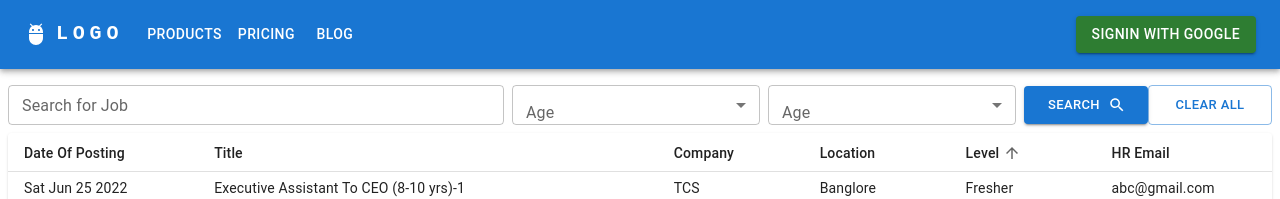
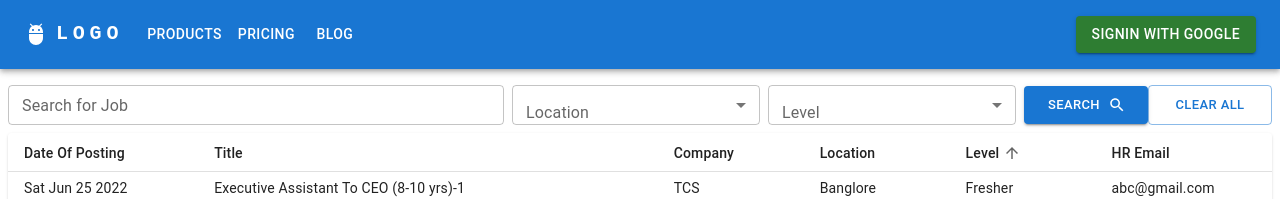
Before and after one commit to ymdahake/jobportal, a React (Create React App) app: page / in a window 1280 px wide. Shown: the top 199 px of the page. Built offline with nearby package versions, Linux system fonts and the light colour scheme.

Commit message:
Added Filters  handler

```diff
--- a/src/components/JobSearchInput/JobSearchInput.tsx
+++ b/src/components/JobSearchInput/JobSearchInput.tsx
@@ -1,12 +1,16 @@
 import { Box, TextField } from "@mui/material";
 import React from "react";
 
-export default function JobSearchInput() {
+interface Childprops {
+  onSearchQueryChange :(input :string)=>void;
+}
+
+export default function JobSearchInput(props :Childprops) {
+  const {onSearchQueryChange} = props
   const onInputChange = (
     event: React.ChangeEvent<HTMLTextAreaElement | HTMLInputElement>
   ) => {
-    console.log(event.target.value);
-    console.log("input changed");
+    onSearchQueryChange(event.target.value)
   };
 
   return (
--- a/src/components/JobTable/JobTable.tsx
+++ b/src/components/JobTable/JobTable.tsx
@@ -14,21 +14,27 @@ import { visuallyHidden } from "@mui/utils";
 import { Data } from "../../models/Job";
 import { Column } from "../../models/JobTableColumns";
 import { GetAllJobData } from "../../services/JobService";
-import { Button, Grid, styled } from "@mui/material";
-import MultiSelectFilter from "./../MultiSelectFilter/MultiSelectFilter";
+import { Button, styled } from "@mui/material";
 import SingleSelectFilter from "./../SingleSelectFilter/SingleSelectFilter";
 import JobSearchInput from "./../JobSearchInput/JobSearchInput";
-import { ClearAll, Search } from "@mui/icons-material";
+import { Search } from "@mui/icons-material";
 import { jobsData } from "./../../utils/MockData";
+import { Option } from "../../models/Option";
 
-// interface Column {
-//   id: 'jobId' | 'title' | 'company' | 'description' | 'location'|'remote' |'level'|'hrEmail'| 'dateOfPosting';
-//   label: string;
-//   minWidth?: number;
-//   align?: 'right';
-//   format?: (value: number) => string;
+export const locations: Option[] = [
+  { key: "Banglore", value: "Banglore" },
+  { key: "Chennai", value: "Chennai" },
+  { key: "Mumbai", value: "Mumbai" },
+  { key: "Pune", value: "Pune" },
+  { key: "Delhi", value: "Delhi" },
+  { key: "Hydrabad", value: "Hydrabad" },
+];
 
-// }
+export const levels: Option[] = [
+  { key: "Fresher", value: "Fresher" },
+  { key: "Senior", value: "Senior" },
+  { key: "Expert", value: "Expert" },
+];
 
 const columns: Column[] = [
   // { id: 'jobId', label: 'JobID', minWidth: 20  },
@@ -65,39 +71,6 @@ const columns: Column[] = [
     minWidth: 120,
   },
 ];
-
-// interface Data {
-//   jobTitle: string;
-//   city: string;
-//   domain: string;
-//   email: string;
-//   publishedDate: string;
-//   entryLevel: string;
-// }
-
-// function createData(
-//     jobId: string,
-//     title: string,
-//     company: string,
-//     description: string,
-//     location: string,
-//     remote: string,
-//     level: string,
-//     hrEmail: string,
-//     dateOfPosting :string
-// ): Data {
-//   return { jobId, title, company, description, location,remote,level,hrEmail,dateOfPosting };
-// }
-
-// const rows = [
-//   createData('1','Executive Assistant To CEO (8-10 yrs)-1','Deloitte','Description', 'Banglore','Yes', 'Fresher', 'ymdahake@gmail.com',new Date().toDateString()),
-//   createData('2','Yulu - Financial Planning & Analysis Role (7-14 yrs)','Deloitte','Description', 'Banglore','Yes', 'Fresher', 'ymdahake@gmail.com',new Date().toDateString()),
-//   createData('3','nurture.farm - Senior Associate - Business Finance - CA (1-3 yrs)','TCS','Description', 'Banglore','Yes', 'Fresher', 'ymdahake@gmail.com',new Date().toDateString()),
-//   createData('4','External Auditor (1-9 yrs)','EY','Description', 'Banglore','Yes', 'Fresher', 'ymdahake@gmail.com',new Date().toDateString()),
-//   createData('5','Manager - Financial Planning & Analysis (4-9 yrs)','KPMG','Description', 'Banglore','Yes', 'Fresher', 'ymdahake@gmail.com',new Date().toDateString()),
-//   createData('6','Chalo - Manager - Financial Planning & Analysis (3-5 yrs)','Deloitte','Description', 'Banglore','Yes', 'Fresher', 'ymdahake@gmail.com',new Date().toDateString()),
-
-// ];
 
 function descendingComparator<T>(a: T, b: T, orderBy: keyof T) {
   if (b[orderBy] < a[orderBy]) {
@@ -140,6 +113,9 @@ export default function JobTable() {
   const [orderBy, setOrderBy] = React.useState<keyof Data>("level");
   const [rows, setRows] = React.useState<Data[]>([]);
   const [filteredRows, setFilterdRows] = React.useState<Data[]>([]);
+  const [searchQuery, setSearchQuery] = React.useState("");
+  const [cityFilter, setCityFilter] = React.useState("");
+  const [levelFilter, setLevelFilter] = React.useState("");
 
   React.useEffect(() => {
     setRows(jobsData);
@@ -176,6 +152,14 @@ export default function JobTable() {
       handleRequestSort(event, property);
     };
 
+  const handleSearchQueryFilterChange = (query: string) => {
+    console.log("Search Query", query);
+  };
+
+  const onSelectedItemChange = (label: string, value: string) => {
+    console.log("label : ", label, "ChangedValue", value);
+  };
+
   return (
     <Box>
       <Box
@@ -183,23 +167,31 @@ export default function JobTable() {
           display: "flex",
           flexDirection: "row",
 
-          justifyContent: 'space-between',
-          py:1
+          justifyContent: "space-between",
+          py: 1,
         }}
       >
-        <Box sx={{ width: '40%' }}>
-          <JobSearchInput />
+        <Box sx={{ width: "40%" }}>
+          <JobSearchInput onSearchQueryChange={handleSearchQueryFilterChange} />
         </Box>
-        <Box sx={{ width: '20%', px:1 }}>
-        <SingleSelectFilter />
+        <Box sx={{ width: "20%", px: 1 }}>
+          <SingleSelectFilter
+            options={locations}
+            label="Location"
+            onItemChange={onSelectedItemChange}
+          />
         </Box>
-        <Box sx={{ width: '20%',  pr:1 }}>
-          <SingleSelectFilter />
+        <Box sx={{ width: "20%", pr: 1 }}>
+          <SingleSelectFilter
+            options={levels}
+            label="Level"
+            onItemChange={onSelectedItemChange}
+          />
         </Box>
 
-        <Box sx={{ width: '20%'}}>
+        <Box sx={{ width: "20%" }}>
           <Button
-            sx={{ py:1, width: '50%'}}
+            sx={{ py: 1, width: "50%" }}
             variant="contained"
             size="small"
             endIcon={<Search />}
@@ -207,7 +199,7 @@ export default function JobTable() {
             Search
           </Button>
           <Button
-            sx={{ py:1 ,width: '50%'}}
+            sx={{ py: 1, width: "50%" }}
             variant="outlined"
             size="small"
             // endIcon={<ClearAll />}
--- a/src/components/MultiSelectFilter/MultiSelectFilter.tsx
+++ b/src/components/MultiSelectFilter/MultiSelectFilter.tsx
@@ -6,7 +6,6 @@ import FormControl from '@mui/material/FormControl';
 import ListItemText from '@mui/material/ListItemText';
 import Select, { SelectChangeEvent } from '@mui/material/Select';
 import Checkbox from '@mui/material/Checkbox';
-import { Box } from '@mui/material';
 
 const ITEM_HEIGHT = 48;
 const ITEM_PADDING_TOP = 8;
--- a/src/components/SingleSelectFilter/SingleSelectFilter.tsx
+++ b/src/components/SingleSelectFilter/SingleSelectFilter.tsx
@@ -1,35 +1,43 @@
-import * as React from 'react';
-import Box from '@mui/material/Box';
-import InputLabel from '@mui/material/InputLabel';
-import MenuItem from '@mui/material/MenuItem';
-import FormControl from '@mui/material/FormControl';
-import Select, { SelectChangeEvent } from '@mui/material/Select';
+import * as React from "react";
+import InputLabel from "@mui/material/InputLabel";
+import MenuItem from "@mui/material/MenuItem";
+import FormControl from "@mui/material/FormControl";
+import Select, { SelectChangeEvent } from "@mui/material/Select";
+import { Option } from "../../models/Option";
 
-export default function SingleSelectFilter() {
-  const [age, setAge] = React.useState('');
+interface childProps {
+  options: Option[];
+  label: string;
+  onItemChange: (label: string, value: string) => void;
+}
 
+export default function SingleSelectFilter(props: childProps) {
+  const { options, label, onItemChange } = props;
+  const [selectedValue, setselectedValue] = React.useState("");
   const handleChange = (event: SelectChangeEvent) => {
-    setAge(event.target.value as string);
+    setselectedValue(event.target.value);
+    onItemChange(label, event.target.value);
   };
 
   return (
-    // sx={{ minWidth: 120 ,mt:1 }}
-
     <FormControl fullWidth>
-        <InputLabel id="demo-simple-select-label">Age</InputLabel>
+      <InputLabel id="demo-simple-select-label">{label}</InputLabel>
       <Select
         labelId="demo-simple-select-label"
         id="demo-simple-select"
-          value={age}
-          label="Age"
+        value={selectedValue}
+        label={props.label}
         onChange={handleChange}
         size="small"
       >
-          <MenuItem value={10}>Ten</MenuItem>
-          <MenuItem value={20}>Twenty</MenuItem>
-          <MenuItem value={30}>Thirty</MenuItem>
+        {options.map((item) => {
+          return (
+            <MenuItem value={item.key} key={item.key}>
+              {item.value}
+            </MenuItem>
+          );
+        })}
       </Select>
     </FormControl>
-
   );
 }
--- /dev/null
+++ b/src/models/Option.ts
@@ -0,0 +1,4 @@
+export interface  Option {
+    key:string,
+    value:string
+}
```
Lines whose indentation alone changed are shown as unchanged.
